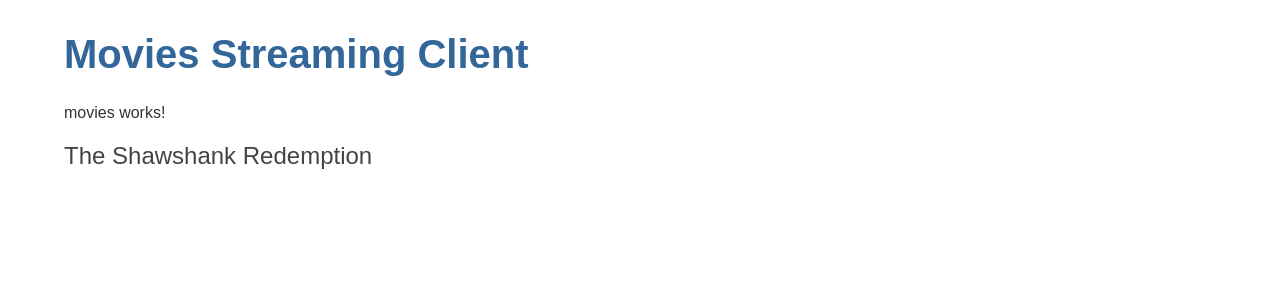
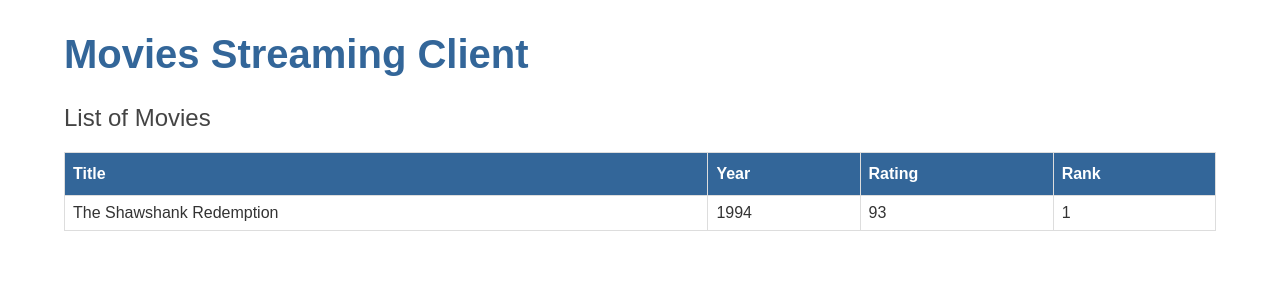
Before and after one commit to RenaudVancoillie/Movies-Streaming-Client, an Angular app: page / in a window 1280 px wide. Shown: the top 300 px of the page. Built offline with nearby package versions, Linux system fonts and the light colour scheme.

Commit message:
Use Movie Interface

```diff
--- a/src/app/components/movies/movies.component.css
+++ b/src/app/components/movies/movies.component.css
@@ -0,0 +1,22 @@
+table {
+    font-family: Arial, Helvetica, sans-serif;
+    border-collapse: collapse;
+    width: 100%;
+  }
+
+  table td, table th {
+    border: 1px solid #ddd;
+    padding: 8px;
+  }
+
+  table tr:nth-child(even){background-color: #f2f2f2;}
+
+  table tr:hover {background-color: #ddd;}
+
+  table th {
+    padding-top: 12px;
+    padding-bottom: 12px;
+    text-align: left;
+    background-color: #336699;
+    color: white;
+  }
--- a/src/app/components/movies/movies.component.html
+++ b/src/app/components/movies/movies.component.html
@@ -1,2 +1,19 @@
-<p>movies works!</p>
-<h2>{{movie}}</h2>
+<h2>List of Movies</h2>
+<table class="table">
+    <thead>
+        <tr>
+            <th><label>Title</label></th>
+            <th><label>Year</label></th>
+            <th><label>Rating</label></th>
+            <th><label>Rank</label></th>
+        </tr>
+    </thead>
+    <tbody>
+        <tr>
+            <td>{{movie.title}}</td>
+            <td>{{movie.year}}</td>
+            <td>{{movie.rating}}</td>
+            <td>{{movie.top250Rank}}</td>
+        </tr>
+    </tbody>
+</table>
--- a/src/app/components/movies/movies.component.ts
+++ b/src/app/components/movies/movies.component.ts
@@ -1,4 +1,6 @@
 import { Component, OnInit } from '@angular/core';
+
+import { Movie } from '../../interfaces/movie';
 
 @Component({
   selector: 'app-movies',
@@ -7,7 +9,18 @@
 })
 export class MoviesComponent implements OnInit {
 
-  movie = 'The Shawshank Redemption';
+  movie: Movie = {
+    id: 1,
+    imdbId: '0111161',
+    title: 'The Shawshank Redemption',
+    coverUrl: 'The Shawshank Redemption.jpg',
+    year: 1994,
+    originalAirDate: '23 Sep 1994 (Mexico)',
+    kind: 'movie',
+    rating: 93.00,
+    plot: null,
+    top250Rank: 1
+  };
 
   constructor() { }
 
```
